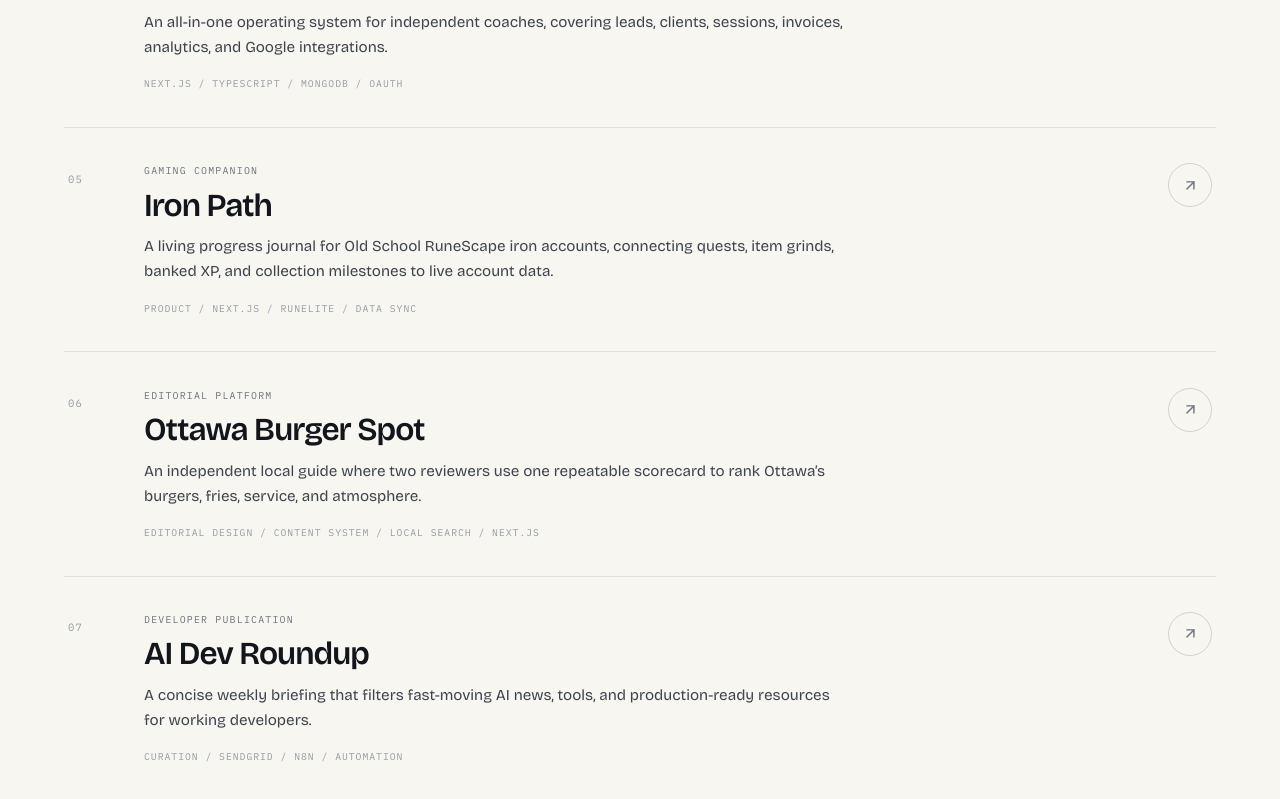
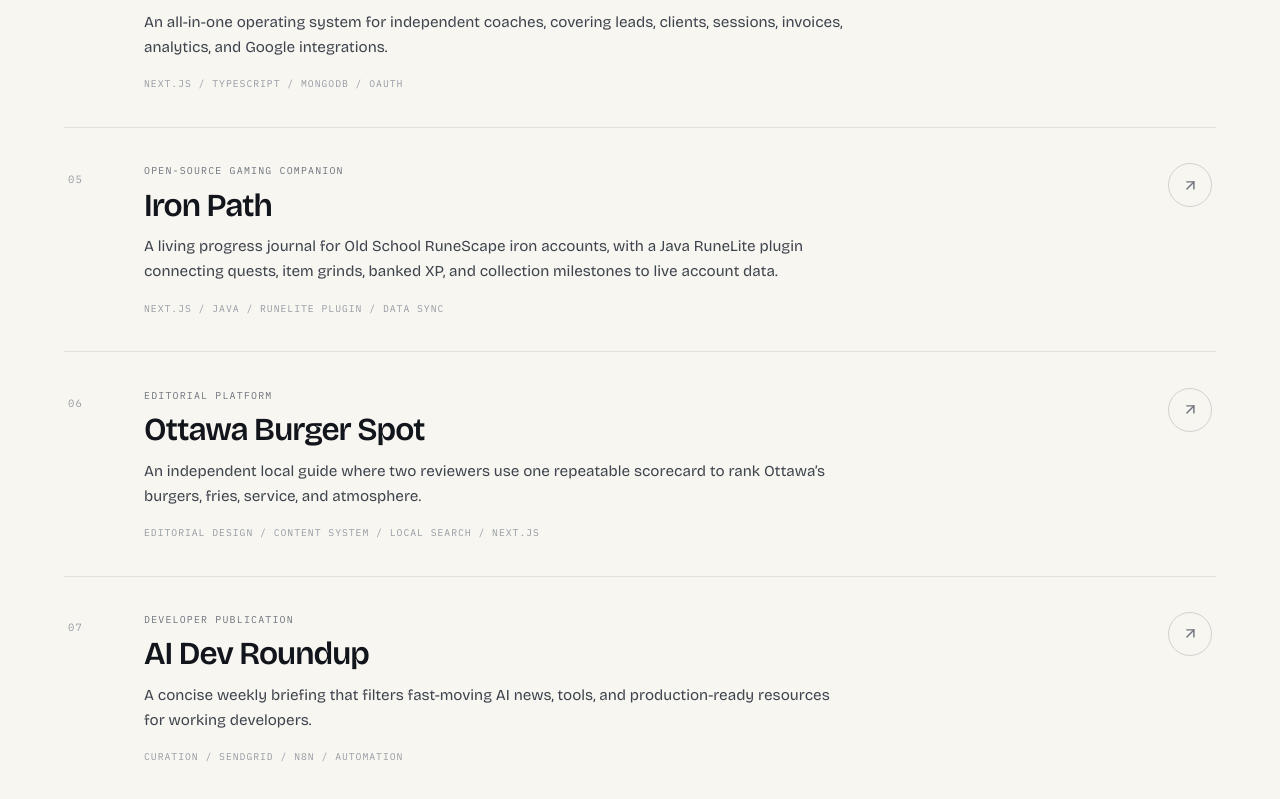
Before and after one commit to ConnorFitzgerald17/new-personal-site, a Next.js app: page / in a window 1280 px wide. Shown: the part 2467-3266 px from the top of the page. Built offline with nearby package versions, Linux system fonts and the light colour scheme.

Commit message:
Clarify Iron Path project stack

```diff
--- a/src/components/Portfolio.tsx
+++ b/src/components/Portfolio.tsx
@@ -38,10 +38,10 @@
   },
   {
     title: "Iron Path",
-    type: "Gaming companion",
+    type: "Open-source gaming companion",
     description:
-      "A living progress journal for Old School RuneScape iron accounts, connecting quests, item grinds, banked XP, and collection milestones to live account data.",
-    scope: ["Product", "Next.js", "RuneLite", "Data sync"],
+      "A living progress journal for Old School RuneScape iron accounts, with a Java RuneLite plugin connecting quests, item grinds, banked XP, and collection milestones to live account data.",
+    scope: ["Next.js", "Java", "RuneLite plugin", "Data sync"],
     href: "https://www.ironpathosrs.com/",
   },
   {
```
